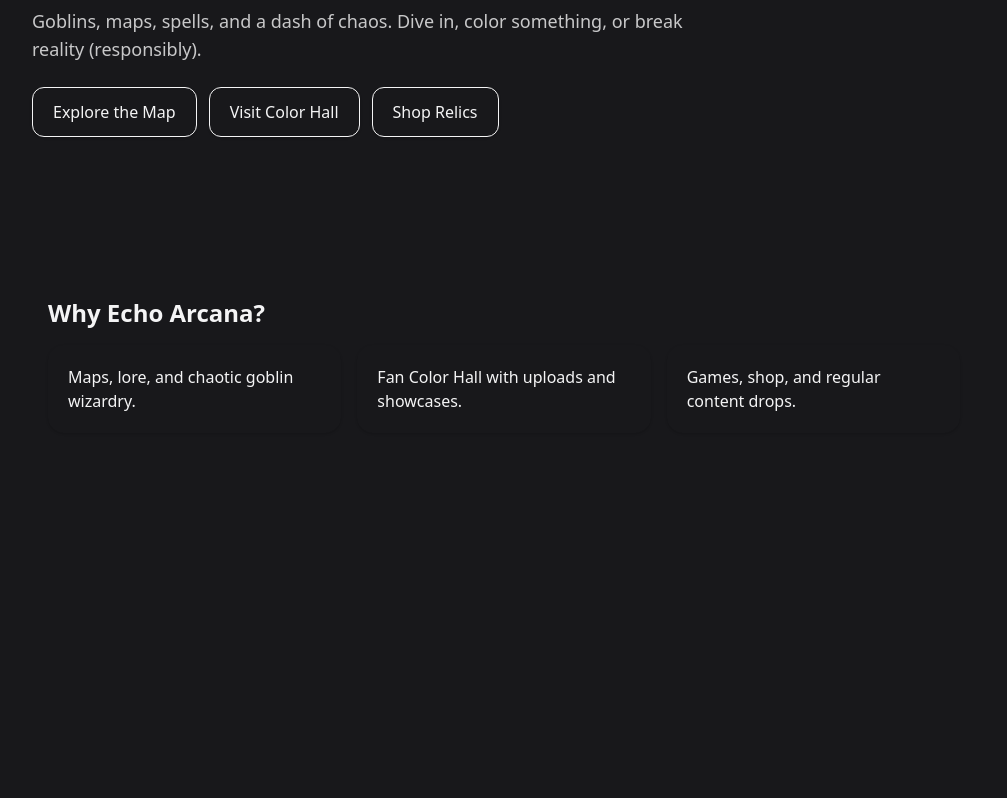
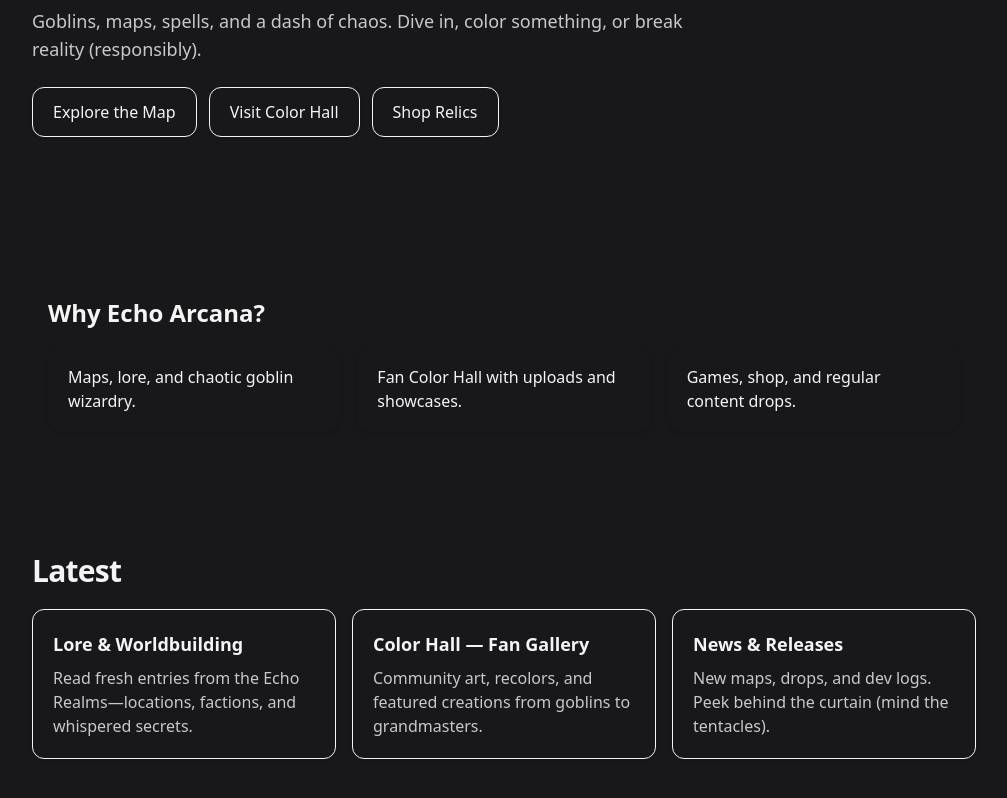
Before and after one commit to rdeflora/echo-arcana, a Next.js app: page / in a window 1280 px wide. Shown: the part 290-1088 px from the top of the page, without its empty margins (136-1143 px from the left). Before the commit the page ends 811 px from the top, so only its background shows below. Built offline with nearby package versions, Linux system fonts and the light colour scheme.

Commit message:
feat: homepage Latest strip wired

```diff
--- /dev/null
+++ b/app/_components/latest.tsx
@@ -0,0 +1,32 @@
+export default function Latest() {
+  const cards = [
+    {
+      href: "/lore",
+      title: "Lore & Worldbuilding",
+      desc: "Read fresh entries from the Echo Realms—locations, factions, and whispered secrets.",
+    },
+    {
+      href: "/color-hall",
+      title: "Color Hall — Fan Gallery",
+      desc: "Community art, recolors, and featured creations from goblins to grandmasters.",
+    },
+    {
+      href: "/news",
+      title: "News & Releases",
+      desc: "New maps, drops, and dev logs. Peek behind the curtain (mind the tentacles).",
+    },
+  ];
+  return (
+    <section className="py-6">
+      <h2 className="text-2xl md:text-3xl font-bold tracking-tight">Latest</h2>
+      <div className="mt-5 grid gap-4 sm:grid-cols-2 lg:grid-cols-3">
+        {cards.map((c) => (
+          <a key={c.href} href={c.href} className="rounded-xl border p-5 shadow hover:scale-[1.01] transition">
+            <h3 className="text-lg font-semibold">{c.title}</h3>
+            <p className="mt-2 opacity-80">{c.desc}</p>
+          </a>
+        ))}
+      </div>
+    </section>
+  );
+}
--- a/app/page.tsx
+++ b/app/page.tsx
@@ -1,5 +1,6 @@
 import Hero from "./_components/hero";
 import FeaturesSection from "./_components/features";
+import Latest from "./_components/latest";  // <-- add this
 
 export const metadata = {
   title: "Echo Arcana — Where magic gets weird",
@@ -11,6 +12,7 @@ export default function Home() {
     <main className="mx-auto max-w-6xl p-6 space-y-12">
       <Hero />
       <FeaturesSection />
+      <Latest /> {/* <-- add this */}
     </main>
   );
 }
```
